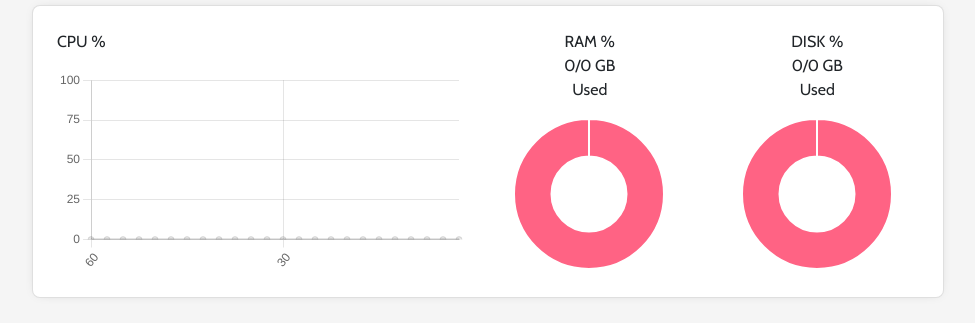
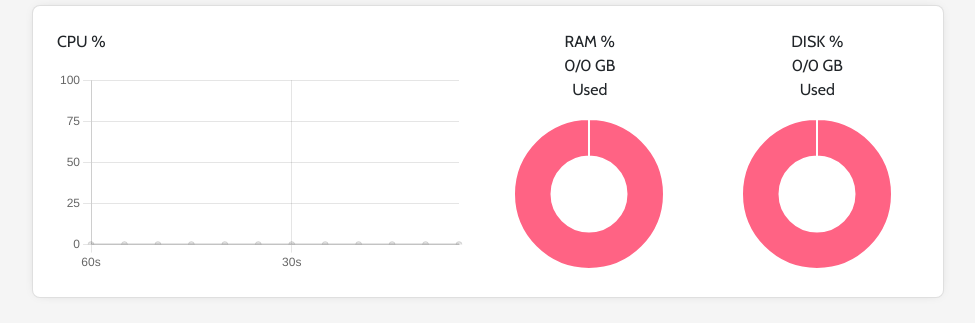
Before and after one commit to CheatCod/Lodestone, a React (Create React App) app in the folder frontend/: page / in a window 1280 px wide. Shown: the part 163-486 px from the top of the page, without its empty margins (0-975 px from the left). Built offline with nearby package versions, Linux system fonts and the light colour scheme; no server answers.

Commit message:
removed hardcoded pollrate from system monitor

```diff
--- a/frontend/src/components/SystemMonitor.js
+++ b/frontend/src/components/SystemMonitor.js
@@ -30,12 +30,13 @@ ChartJS.register(
 );
 
 function SystemMonitor() {
+    const { pollrate, api_domain, api_path } = useContext(ServerContext);
+    const pollrate_s = pollrate / 1000.0;
     const bytesInGigabyte = 1048576;
-    const labels = Array.from(Array(24).keys()).reverse().map((n) => 2.5 * n + 2.5);
+    const labels = Array.from(Array(60 / pollrate_s).keys()).reverse().map((n) => pollrate_s * n + pollrate_s + "s");
 
-    const { pollrate, api_domain, api_path } = useContext(ServerContext);
 
-    const [cpuHistory, setCpuHistory] = useState(new Array(24).fill(0));
+    const [cpuHistory, setCpuHistory] = useState(new Array(60 / pollrate_s).fill(0));
     // eslint-disable-next-line no-unused-vars
     const [cpu, setCpu] = useState(0);
     const [mem, setMem] = useState([0, 1]);
```
